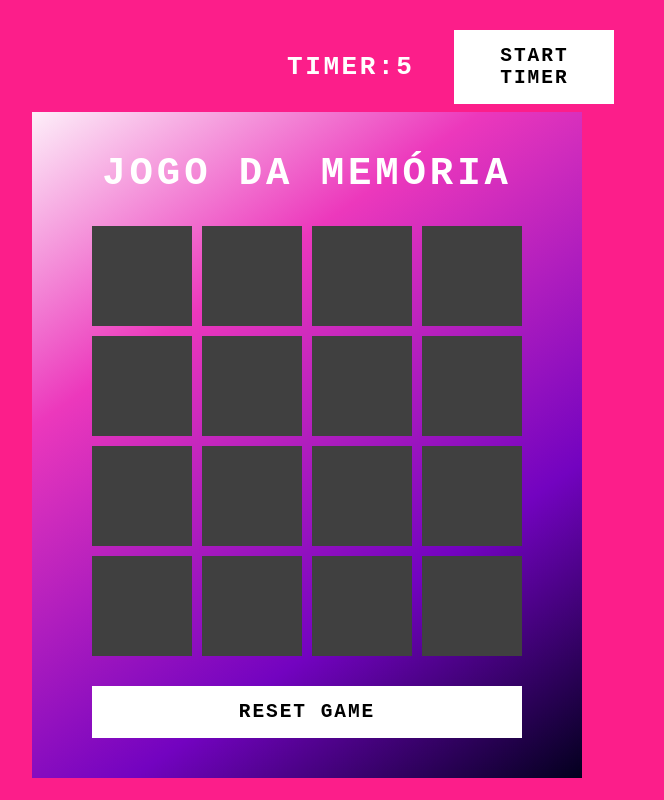
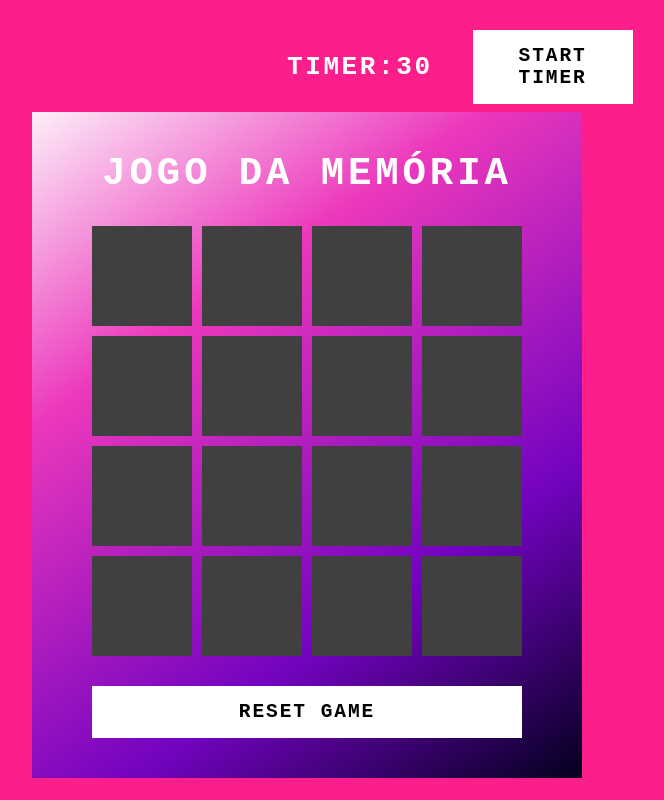
Before and after one commit to EveeGomes/memory-jsgame, a plain HTML site: page index.html in a window 1280 px wide. Shown: the whole page, without its empty margins (333-997 px from the left). Drawn offline with Linux system fonts and the light colour scheme.

```diff
--- a/src/scripts/engine.js
+++ b/src/scripts/engine.js
@@ -19,7 +19,7 @@
 let openCards = [];
 
 let timer = document.querySelector(".counter");
-let counter = 5;
+let counter = 30;
 timer.textContent = counter;
 let counterCountdown = 0;
 
--- a/src/styles/main.css
+++ b/src/styles/main.css
@@ -119,7 +119,7 @@
   position: absolute;
   inset: 0;
   background: #404040;
-  /* opacity: 0.85; */
+
   transition: 0.25s;
   transform: rotateY(0deg);
   backface-visibility: hidden;
```
Also changed, not shown: cards.png (added), emojis.png (added), 1 other file.
